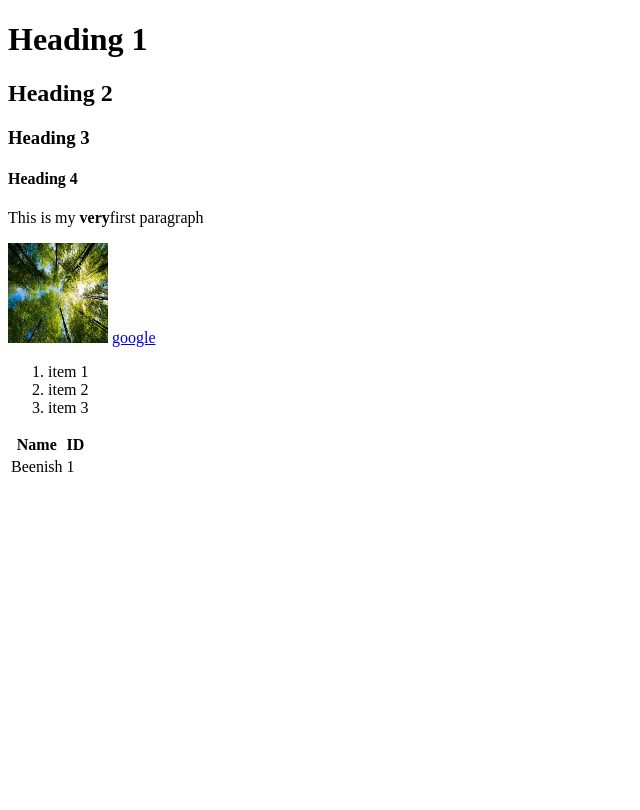
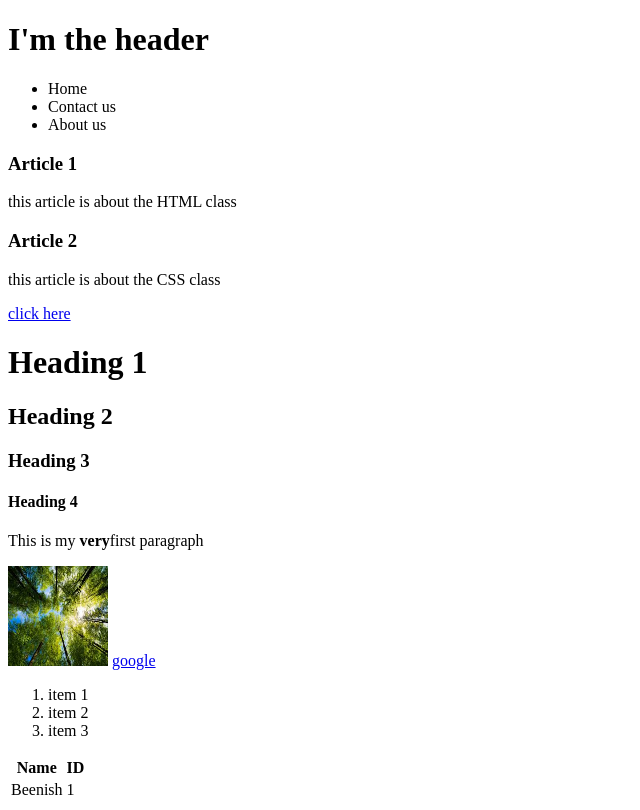
Before and after one commit to BeenishNazam786/Frontend, a plain HTML site: page Coursework/index.html in a window 1280 px wide. Shown: the whole page, without its empty margins (0-640 px from the left). Drawn offline with Linux system fonts and the light colour scheme.

Commit message:
lecture 2 practice

```diff
--- a/Coursework/index.html
+++ b/Coursework/index.html
@@ -9,6 +9,27 @@
 </head>
 
 <body>
+    <header>
+        <h1>I'm the header</h1>
+        <nav>
+            <ul>
+                <li>Home</li>
+                <li>Contact us</li>
+                <li>About us</li>
+            </ul>
+        </nav>
+    </header>
+    <main>
+        <article>
+            <h3>Article 1</h3>
+            <p>this article is about the HTML class</p>
+        </article>
+        <article>
+            <h3>Article 2</h3>
+            <p>this article is about the CSS class</p>
+        </article>
+        <a href="form.html">click here</a>
+
         <h1>Heading 1</h1>
         <h2>Heading 2</h2>
         <h3>Heading 3</h3>
@@ -31,4 +52,5 @@
                 <td>1</td>
             </tr>
         </table>
+    </main>
 </body>
```
Also changed, not shown: Coursework/form.html (added, +6 -0 lines). Lines whose indentation alone changed are shown as unchanged.
